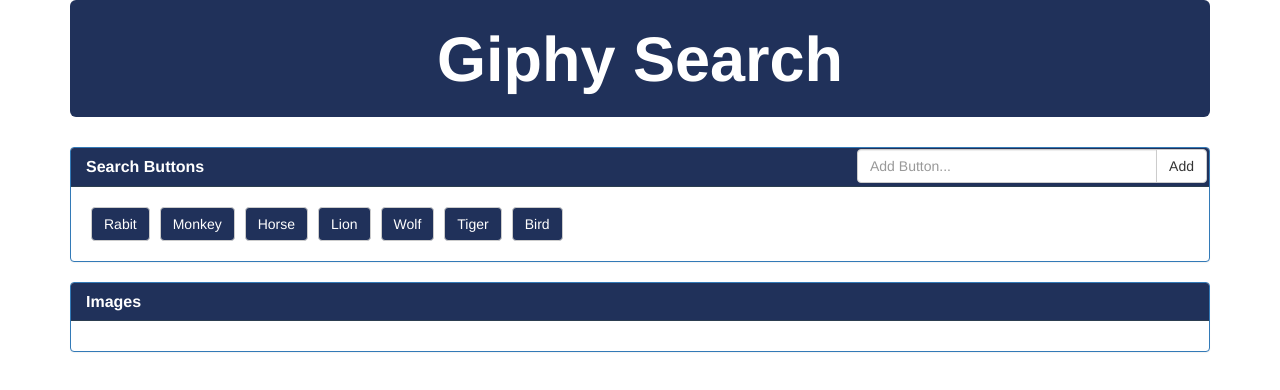
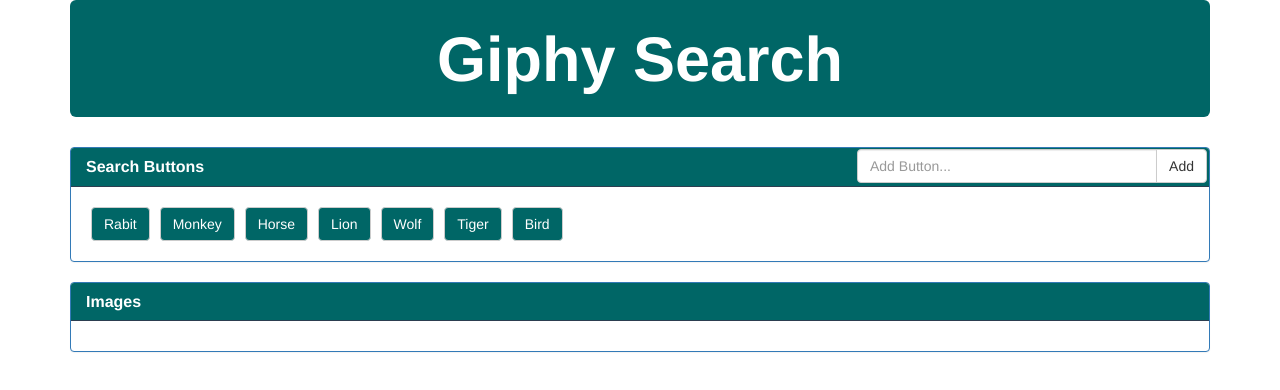
Before and after one commit to sawaby/Giphy-Search, a plain HTML site: page index.html in a window 1280 px wide. Drawn offline with nearby package versions, Linux system fonts and the light colour scheme.

Commit message:
changing file name

```diff
--- a/assets/css/style.css
+++ b/assets/css/style.css
@@ -1,12 +1,12 @@
 
 #head{
-	background-color: #20315A ;
+	background-color: #006666 ;
 	color: white;
 	height:117px;
 	padding: 5px;
 }
 .panel-primary>.panel-heading {
-    background-color: #20315A;
+    background-color: #006666;
  	border-color: #2c3e50;
 }
 
@@ -16,5 +16,5 @@
     margin-right: -12px;
 }
 /*#button-panel{
-	padding: 20px;
+	padding: 20px;#20315A
 }*/
--- a/assets/javascript/app.js
+++ b/assets/javascript/app.js
@@ -9,7 +9,7 @@
 	button.addClass("btn btn-default giphy-btn");
 	button.attr("id", "item-"+i);
 	button.attr("name", buttonArray[i]);
-	button.css({"background-color": "#20315A", "color": "#fff", "margin":"5px"});
+	button.css({"background-color": "#006666", "color": "#fff", "margin":"5px"});
 	button.text(buttonArray[i]);
 	$("#button-panel").append(button);
 	}
```
Also changed, not shown: index.html (renamed from Giphy-Search.html).
